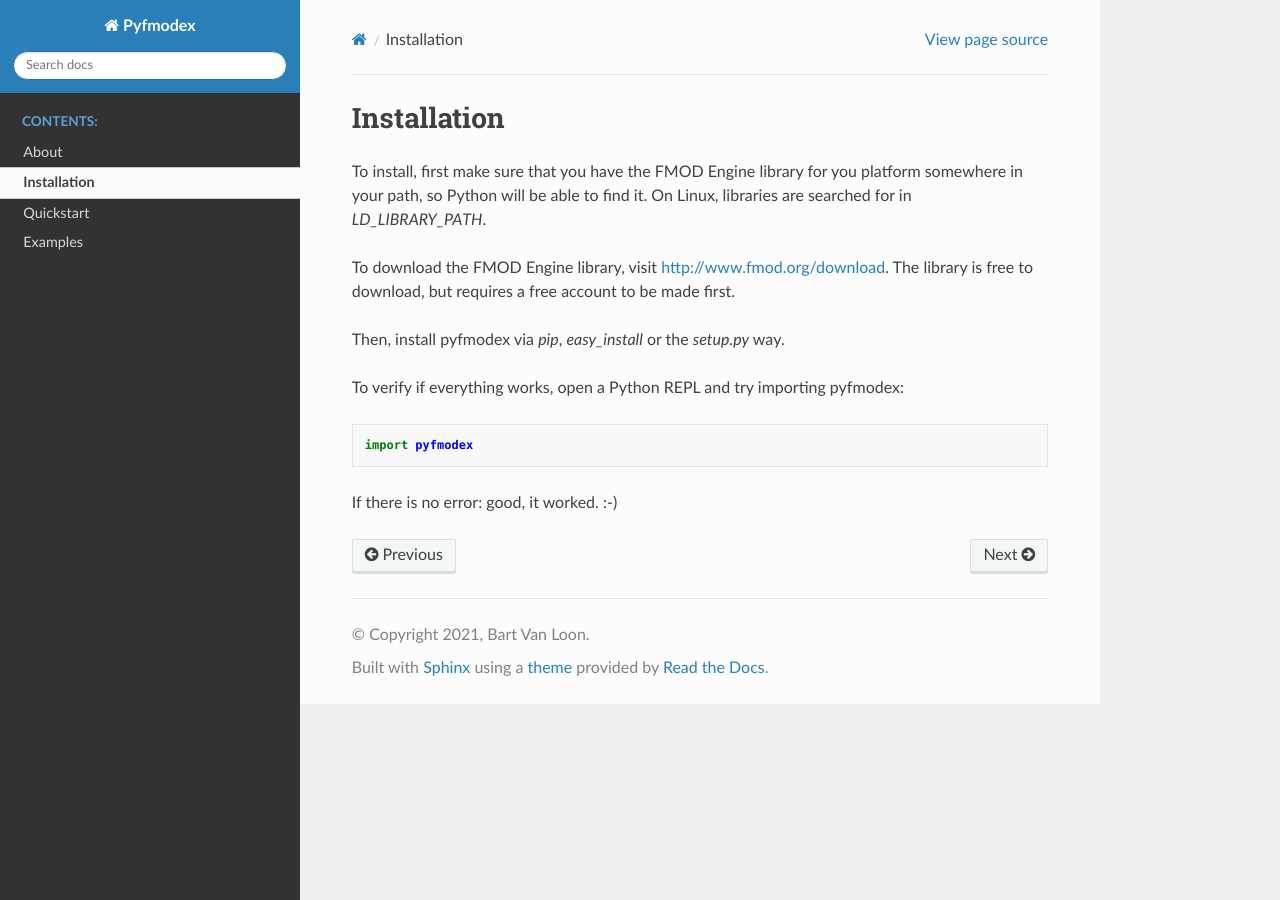
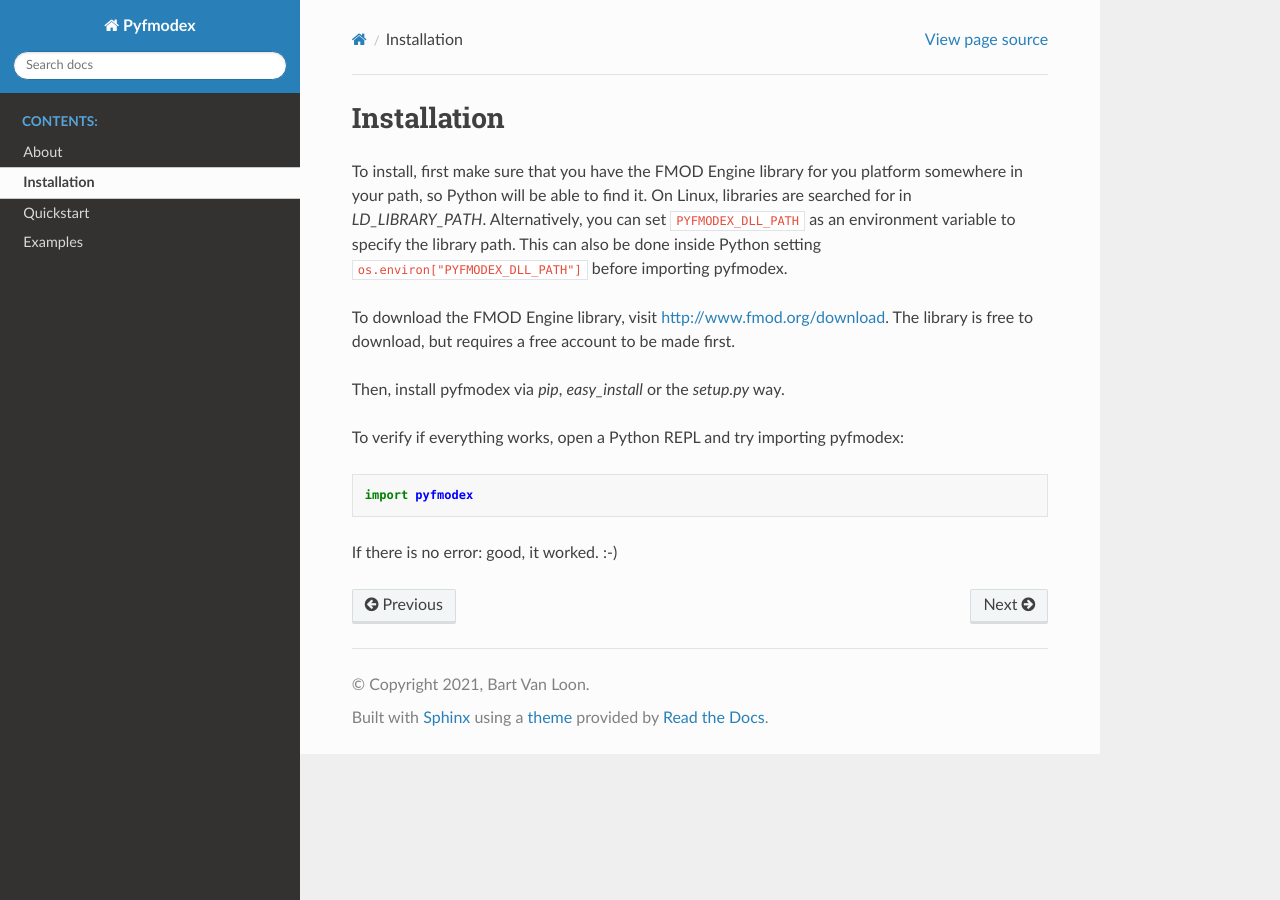
Before and after one commit to tyrylu/pyfmodex, a Sphinx documentation site: the page built from docs/usage/installation.rst, in a window 1280 px wide. Built offline with Sphinx 7.4.7 and the Read the Docs theme 2.0.0, drawn with Linux system fonts in a browser that asks for light colours; pages that are not in the unit, such as notebooks, are missing from menus.

Commit message:
Update installation.rst

```diff
--- a/docs/usage/installation.rst
+++ b/docs/usage/installation.rst
@@ -3,6 +3,7 @@ Installation
 
 To install, first make sure that you have the FMOD Engine library for you platform somewhere in your path, so Python will be able to find it.
 On Linux, libraries are searched for in `LD_LIBRARY_PATH`.
+Alternatively, you can set ``PYFMODEX_DLL_PATH`` as an environment variable to specify the library path. This can also be done inside Python setting ``os.environ["PYFMODEX_DLL_PATH"]`` before importing pyfmodex.
 
 .. todo:: Add instructions for library paths on Mac OS X and Windows
 
```
Also changed, not shown: readme.md (+1 -1 lines).
